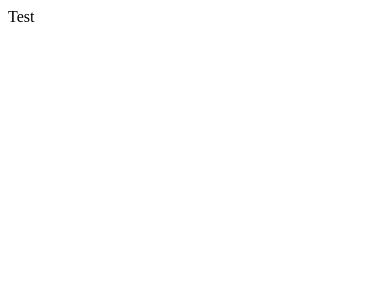
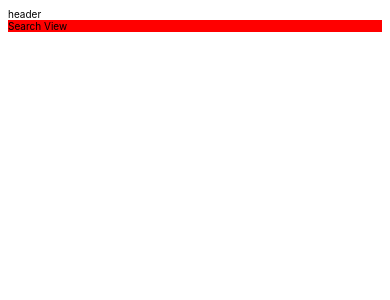
Before and after one commit to YoungHeaKim/willog, a React (Create React App) app: page / in a window 390 px wide. Shown: the top 300 px of the page. Built offline with nearby package versions, Linux system fonts and the light colour scheme.

Commit message:
feat: 반응형 적용 및 page 추가

```diff
--- a/src/App.tsx
+++ b/src/App.tsx
@@ -2,7 +2,8 @@ import React from 'react';
 import { BrowserRouter, Route, Routes } from 'react-router-dom';
 import { QueryClient, QueryClientProvider } from '@tanstack/react-query';
 import { ReactQueryDevtools } from '@tanstack/react-query-devtools';
-import { MainLayout } from './components';
+import { MainLayout, SearchView } from './components';
+import { GlobalStyle } from './styles/global-style';
 import ThemeWrapper from './theme/ThemeWrapper';
 
 export const queryClient = new QueryClient();
@@ -11,11 +12,12 @@ const App: React.FC = () => {
   return (
     <QueryClientProvider client={queryClient}>
       <ReactQueryDevtools initialIsOpen={false} />
+      <GlobalStyle />
       <ThemeWrapper>
         <BrowserRouter>
           <Routes>
             <Route path="/" element={<MainLayout />}>
-              <Route index element={<MainLayout />} />
+              <Route index element={<SearchView />} />
             </Route>
           </Routes>
         </BrowserRouter>
--- /dev/null
+++ b/src/components/Header/index.tsx
@@ -0,0 +1,11 @@
+import React from 'react';
+
+const Header: React.FC = () => {
+  return (
+    <div>
+      <div>header</div>
+    </div>
+  );
+};
+
+export default Header;
--- /dev/null
+++ b/src/components/Header/styles.ts
@@ -0,0 +1,13 @@
+import styled from 'styled-components';
+import { MOBILE, mediaQueries } from '../../styles/mediaQueries';
+
+export const Layout = styled.div`
+  height: 100vh;
+  display: flex;
+  flex-direction: column;
+  margin: 0 auto;
+
+  ${mediaQueries(MOBILE)} {
+    max-width: 100vw;
+  }
+`;
--- a/src/components/MainLayout/index.tsx
+++ b/src/components/MainLayout/index.tsx
@@ -1,15 +1,14 @@
 import React from 'react';
+import { Outlet } from 'react-router-dom';
+import Header from '../Header';
+import { Layout } from './styles';
 
-const MainLayout = () => {
+const MainLayout: React.FC = () => {
   return (
-    <div
-      style={{
-        width: '100vw',
-        height: '100vh',
-      }}
-    >
-      <div>Test</div>
-    </div>
+    <Layout>
+      <Header />
+      <Outlet />
+    </Layout>
   );
 };
 
--- /dev/null
+++ b/src/components/MainLayout/styles.ts
@@ -0,0 +1,13 @@
+import styled from 'styled-components';
+import { MOBILE, mediaQueries } from '../../styles/mediaQueries';
+
+export const Layout = styled.div`
+  height: 100vh;
+  display: flex;
+  flex-direction: column;
+  margin: 0 auto;
+
+  ${mediaQueries(MOBILE)} {
+    max-width: 100vw;
+  }
+`;
--- /dev/null
+++ b/src/components/SearchView/index.tsx
@@ -0,0 +1,11 @@
+import React from 'react';
+
+const SearchView: React.FC = () => {
+  return (
+    <div style={{ backgroundColor: 'red' }}>
+      <div>Search View</div>
+    </div>
+  );
+};
+
+export default SearchView;
--- /dev/null
+++ b/src/components/SearchView/styles.ts
@@ -0,0 +1,15 @@
+import styled from 'styled-components';
+import { MOBILE, mediaQueries } from '../../styles/mediaQueries';
+
+export const Layout = styled.div`
+  height: 100vh;
+  display: flex;
+  flex-direction: column;
+  margin: 0 auto;
+  background-color: blue;
+
+  ${mediaQueries(MOBILE)} {
+    max-width: 100vw;
+    background-color: red;
+  }
+`;
--- a/src/components/index.ts
+++ b/src/components/index.ts
@@ -1 +1,3 @@
 export { default as MainLayout } from './MainLayout';
+export { default as Header } from './Header';
+export { default as SearchView } from './SearchView';
--- /dev/null
+++ b/src/styles/global-style.ts
@@ -0,0 +1,62 @@
+import { createGlobalStyle } from 'styled-components';
+import { media } from '../theme/appTheme';
+
+export const GlobalStyle = createGlobalStyle`
+    :focus {
+        outline: none;
+        border: none;
+    }
+    ::-webkit-scrollbar {
+        display: none;
+    }
+    *{
+      box-sizing: border-box;
+      list-style: none;
+    }
+    html{
+        max-width: 100vw;
+        overflow-x: hidden;
+        font-size: 11px;
+        -webkit-text-size-adjust: none;
+        font-family: -apple-system,BlinkMacSystemFont,helvetica,Apple SD Gothic Neo,sans-serif;
+        font-display: fallback;
+        ${media.tablet}{
+            font-size: 10px;
+        }
+        -ms-overflow-style: none;
+        scrollbar-width: none;
+    }
+    body{
+      max-width: 100vw;
+      overflow-x: hidden;
+    }
+    button {
+        background: none;
+        padding: 0;
+        border: none;
+        cursor: pointer;
+        &:disabled {
+            cursor: default;
+            fill: #f2f3f4;
+        }
+    }
+
+    .pc-tablet-only {
+        display: block;
+        ${media.mobile} {
+            display: none;
+        }
+    }
+    .tablet-mobile-only{
+        display: none;
+        ${media.tablet}{
+            display:block;
+        }
+    }
+    .mobile-only {
+        display: none;
+        ${media.mobile} {
+            display: block;
+        }
+    }
+`;
--- /dev/null
+++ b/src/styles/mediaQueries.ts
@@ -0,0 +1,9 @@
+export const MOBILE = 'mobile';
+
+export const breakpoints = {
+  mobile: 720,
+};
+
+export const mediaQueries = (key: keyof typeof breakpoints) => {
+  return `@media(max-width: ${breakpoints[key]}px)`;
+};
--- a/src/theme/appTheme.tsx
+++ b/src/theme/appTheme.tsx
@@ -213,3 +213,13 @@ declare module 'styled-components' {
   // eslint-disable-next-line @typescript-eslint/no-empty-interface
   export interface DefaultTheme extends Theme, Color {}
 }
+
+const customMediaQuery = (maxWidth: number): string =>
+  `@media (max-width: ${maxWidth}px)`;
+
+export const media = {
+  custom: customMediaQuery,
+  pc: customMediaQuery(1440),
+  tablet: customMediaQuery(768),
+  mobile: customMediaQuery(720),
+};
```
